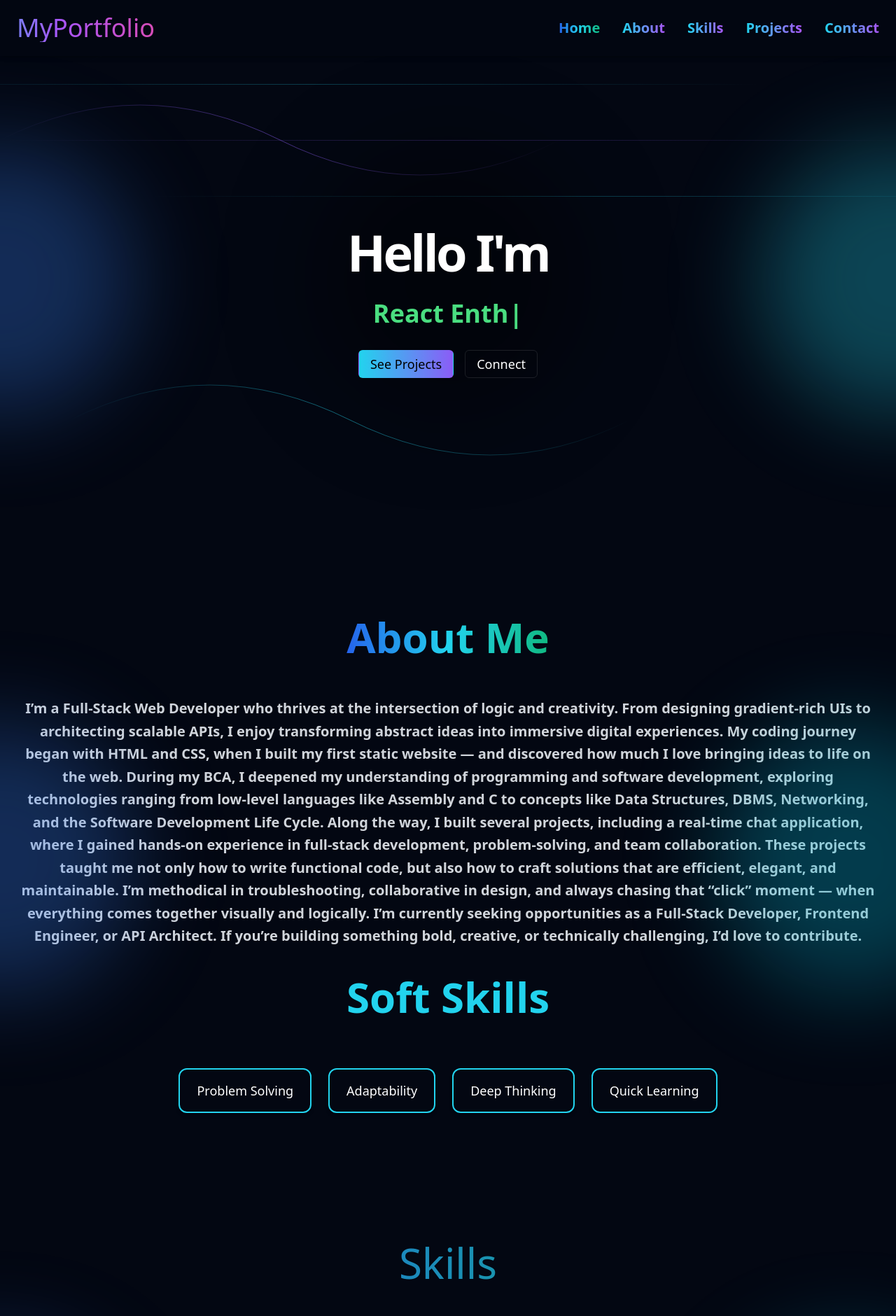
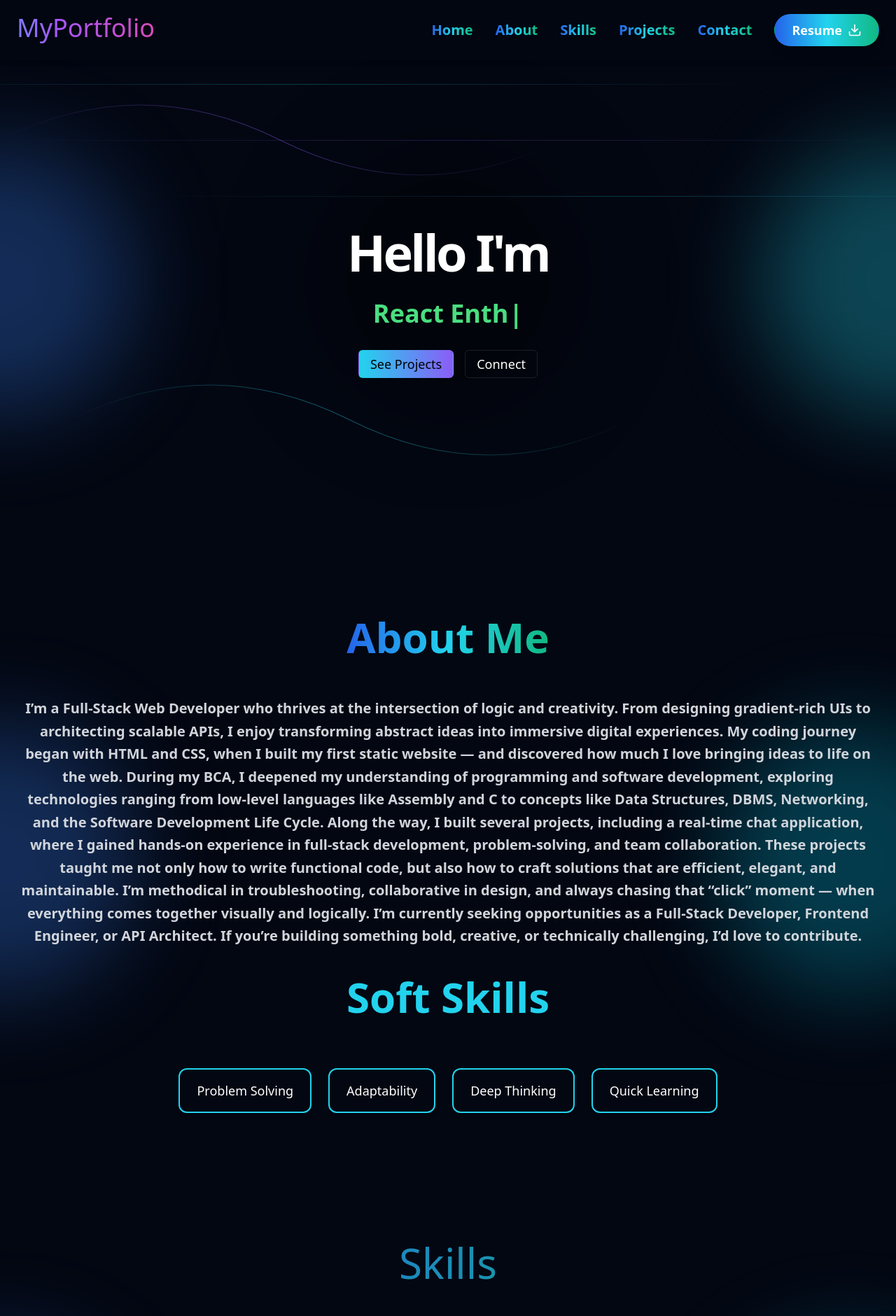
Before and after one commit to Hardikshiromani/My_portfolio, a React (Vite) app: page / in a window 1280 px wide. Shown: the top 1880 px of the page at 70% size. Built offline with nearby package versions, Linux system fonts and the light colour scheme.

Commit message:
animations and resume added

```diff
--- a/package.json
+++ b/package.json
@@ -13,6 +13,7 @@
   "dependencies": {
     "@emailjs/browser": "^4.4.1",
     "@radix-ui/react-slot": "^1.2.3",
+    "aos": "^2.3.4",
     "class-variance-authority": "^0.7.1",
     "clsx": "^2.1.1",
     "devicon": "^2.17.0",
--- a/src/App.jsx
+++ b/src/App.jsx
@@ -1,4 +1,7 @@
 import { useState } from 'react'
+import { useEffect } from "react";
+import AOS from "aos";
+import "aos/dist/aos.css";
 import './App.css'
 import Navbar from './Comps/Navbar'
 import Hero from './sections/Hero'
@@ -10,7 +13,13 @@ import About from './sections/About'
 // import Navbar from './components/Navbar'
 function App() {
   // const [count, setCount] = useState(0)
-
+  useEffect(() => {
+    AOS.init({
+      duration: 1000,  // animation duration
+      once: true,      // animate only once
+      easing: "ease-in-out"
+    });
+  }, []);
   return (
     <>
     <Navbar/>
--- a/src/Comps/Navbar.jsx
+++ b/src/Comps/Navbar.jsx
@@ -1,7 +1,6 @@
-
 import React, { useState } from "react";
 import { Menu, X } from "lucide-react"; // npm install lucide-react
-
+import { FiDownload } from "react-icons/fi";
 const Navbar = () => {
   const [isOpen, setIsOpen] = useState(false);
 
@@ -25,7 +24,7 @@ const Navbar = () => {
         <li>
           <a
             href="#about"
-            className="text-xl font-semibold bg-gradient-to-r from-cyan-400 to-purple-500 bg-clip-text text-transparent hover:text-white transition duration-200"
+            className="text-xl font-semibold bg-gradient-to-r from-blue-600 via-cyan-400 to-emerald-500 bg-clip-text text-transparent hover:text-white transition duration-200"
           >
             About
           </a>
@@ -33,7 +32,7 @@ const Navbar = () => {
         <li>
           <a
             href="#skills"
-            className="text-xl font-semibold bg-gradient-to-r from-cyan-400 to-purple-500 bg-clip-text text-transparent hover:text-white transition duration-200"
+            className="text-xl font-semibold bg-gradient-to-r from-blue-600 via-cyan-400 to-emerald-500 bg-clip-text text-transparent hover:text-white transition duration-200"
           >
             Skills
           </a>
@@ -41,7 +40,7 @@ const Navbar = () => {
         <li>
           <a
             href="#projects"
-            className="text-xl font-semibold bg-gradient-to-r from-cyan-400 to-purple-500 bg-clip-text text-transparent hover:text-white transition duration-200"
+            className="text-xl font-semibold bg-gradient-to-r from-blue-600 via-cyan-400 to-emerald-500 bg-clip-text text-transparent hover:text-white transition duration-200"
           >
             Projects
           </a>
@@ -49,10 +48,26 @@ const Navbar = () => {
         <li>
           <a
             href="#contacts"
-            className="text-xl font-semibold bg-gradient-to-r from-cyan-400 to-purple-500 bg-clip-text text-transparent hover:text-white transition duration-200"
+            className="text-xl font-semibold bg-gradient-to-r from-blue-600 via-cyan-400 to-emerald-500 bg-clip-text text-transparent hover:text-white transition duration-200"
           >
             Contact
           </a>
+        </li>
+        <li>
+          {/* <button
+
+            className="text-xl font-semibold bg-gradient-to-r from-blue-600 via-cyan-400 to-emerald-500 bg-clip-text text-transparent hover:text-white transition duration-200"
+          >
+            Resume
+          </button> */}
+          <button
+            className="px-6 py-2 text-lg font-semibold rounded-full
+             bg-gradient-to-r from-blue-600 via-cyan-400 to-emerald-500
+             text-white shadow-lg hover:shadow-xl hover:opacity-90
+             transition-all duration-300 flex items-center gap-2"
+          >
+            Resume <FiDownload className="text-xl" />
+          </button>
         </li>
       </ul>
 
--- a/src/sections/About.jsx
+++ b/src/sections/About.jsx
@@ -8,7 +8,7 @@ const About = () => {
     //   >
     <section
   id="about"
-  className=" relative overflow-x-hidden inset-0 min-h-screen w-screen bg-gray-950 text-white flex flex-col items-center px-6 py-16 gap-6"
+   className=" relative overflow-x-hidden inset-0 min-h-screen w-screen bg-gray-950 text-white flex flex-col items-center px-6 py-16 gap-6"
 >
    {/* <div className="absolute top-10 -left-20 w-72 h-72 bg-gradient-to-tr from-cyan-500/40 to-purple-600/40 rounded-full blur-3xl animate-pulse"></div> */}
   {/* <div className="absolute top-10 -right-20 w-72 h-72 bg-gradient-to-bl from-green-500/40 to-cyan-600/40 rounded-full blur-3xl animate-pulse"></div> */}
@@ -32,9 +32,9 @@ const About = () => {
   <div  className="absolute -right-10 md:-right-32 lg:-rightt-48 top-1/2 -translate-y-1/2
              h-80 w-80 md:h-96 md:w-96 rounded-full
              bg-cyan-500/30 blur-3xl"></div>
-    <h2 className="text-4xl md:text-6xl font-semibold mb-8 bg-gradient-to-r from-blue-600 via-cyan-400  to-emerald-500 bg-clip-text text-transparent mt-4">About Me</h2>
+    <h2  data-aos="fade-up" className="text-4xl md:text-6xl font-semibold mb-8 bg-gradient-to-r from-blue-600 via-cyan-400  to-emerald-500 bg-clip-text text-transparent mt-4">About Me</h2>
 
-<p className="text-gray-300 leading-relaxed text-center font-semibold text-xl">
+<p data-aos="fade-up" className="text-gray-300 leading-relaxed text-center font-semibold text-xl">
 I’m a Full-Stack Web Developer who thrives at the intersection of logic and creativity. From designing gradient-rich UIs to architecting scalable APIs, I enjoy transforming abstract ideas into immersive digital experiences.
 My coding journey began with HTML and CSS, when I built my first static website — and discovered how much I love bringing ideas to life on the web.
 During my BCA, I deepened my understanding of programming and software development, exploring technologies ranging from low-level languages like Assembly and C to concepts like Data Structures, DBMS, Networking, and the Software Development Life Cycle.
@@ -46,9 +46,9 @@ I’m currently seeking opportunities as a Full-Stack Developer, Frontend Engine
     {/* </div> */}
 {/* <h2 className="text-4xl font-bold text-cyan-400 mb-6">Soft Skills</h2>
  */}
-    <h5 className="text-4xl md:text-6xl font-semibold mb-12 text-cyan-400 mt-4">Soft Skills</h5>
+    <h5 data-aos="fade-up" className="text-4xl md:text-6xl font-semibold mb-12 text-cyan-400 mt-4">Soft Skills</h5>
 
-<div className="flex flex-wrap justify-center gap-6">
+<div data-aos="fade-up" className="flex flex-wrap justify-center gap-6">
   {["Problem Solving", "Adaptability", "Deep Thinking", "Quick Learning"].map((skill, index) => (
     <div
       key={index}
--- a/src/sections/Contacts.jsx
+++ b/src/sections/Contacts.jsx
@@ -65,9 +65,9 @@ const Contacts = () => {
       {/* <h2 className=" text-xl bg-gradient-to-r from-cyan-400 to-purple-500 bg-clip-text text-transparent md:text-6xl  mb-12  mt-4 text-center transition duration-200 ">
         Contacts
       </h2> */}
-    <h2 className="text-4xl md:text-6xl font-semibold mb-8 bg-gradient-to-r from-blue-600 via-cyan-400  to-emerald-500 bg-clip-text text-transparent mt-4">Contacts</h2>
+    <h2 data-aos="fade-up" className="text-4xl md:text-6xl font-semibold mb-8 bg-gradient-to-r from-blue-600 via-cyan-400  to-emerald-500 bg-clip-text text-transparent mt-4">Contacts</h2>
 
-      <div className="grid grid-cols-1 lg:grid-cols-2 gap-10 w-full max-w-5xl mt-10">
+      <div data-aos="fade-up" className="grid grid-cols-1 lg:grid-cols-2 gap-10 w-full max-w-5xl mt-10">
         {/* Connect with Me */}
         <div className="flex flex-col items-center text-center px-4">
           <h2 className="text-2xl font-semibold text-blue-600 mb-6">
@@ -108,7 +108,7 @@ const Contacts = () => {
         </div>
 
         {/* Send a Message */}
-        <div className="flex flex-col items-center text-center px-4">
+        <div data-aos="fade-up" className="flex flex-col items-center text-center px-4">
           <h2 className="text-2xl font-semibold text-cyan-400 mb-6">
             Send a Message
           </h2>
--- a/src/sections/Projects.jsx
+++ b/src/sections/Projects.jsx
@@ -17,7 +17,7 @@ const projects = [
   {
     title: "ChatWorld",
     image: Chat,
-    tech: "React.js, Express.js,Node js,Firebase,JWL,Mysql,bootstrap",
+    tech: "React.js, Express.js,Node js,Firebase,JWT,Mysql,bootstrap",
     description:
       "ChatWorld is a real time chat web application where user can create their profile with mobile numbers and chat with another user in real time and they can do polling based messasging",
      code:"https://github.com/Hardikshiromani/Project_ChatWorld" ,
@@ -87,7 +87,7 @@ const ProjectsSection = () => {
              bg-cyan-500/30 blur-3xl"></div>
     {/* <h3 className=" text-xl bg-gradient-to-r from-cyan-400 to-green-500 bg-clip-text text-transparent md:text-6xl  mb-12  mt-4 text-center transition duration-200 ">Projects</h3> */}
 
-      <div className="grid grid-cols-1 md:grid-cols-2 lg:grid-cols-2 gap-10 max-w-6xl mx-auto px-4">
+      <div className="grid grid-cols-1 md:grid-cols-2 lg:grid-cols-2 gap-10 max-w-6xl mx-auto px-4" data-aos="fade-up">
       {/* <div className="grid grid-cols-1 sm:grid-cols-1 md:grid-cols-2 gap-y-12 gap-x-8 max-w-4xl mx-auto px-4"> */}
       {/* <div className="flex flex-row gap-10 max-w-3xl mx-auto px-4"> */}
 
@@ -96,7 +96,7 @@ const ProjectsSection = () => {
             key={index}
             // className="bg-black/60 border border-gray-700 rounded-2xl shadow-lg overflow-hidden hover:shadow-cyan-500/40 hover:scale-105 transform transition duration-300"
             className="bg-black/60 border border-gray-700 rounded-2xl shadow-lg overflow-hidden transform transition duration-300 hover:scale-105 hover:shadow-cyan-500/40 flex flex-col"
-
+  data-aos="fade-up"
           >
             <img
               src={project.image}
--- a/src/sections/Skills.jsx
+++ b/src/sections/Skills.jsx
@@ -37,7 +37,7 @@ const Skills = () => {
   <div  className="absolute -right-10 md:-right-32 lg:-rightt-48 top-1/2 -translate-y-1/2
              h-80 w-80 md:h-96 md:w-96 rounded-full
              bg-cyan-500/30 blur-3xl"></div>
-      <div className="max-w-6xl mx-auto px-6">
+      <div  className="max-w-6xl mx-auto px-6">
       <SkillsSection/>
 
 
```
Also changed, not shown: src/Comps/SkillSection.jsx (+9 -5 lines), 1 other file (tests, documents, lock files or other folders).
